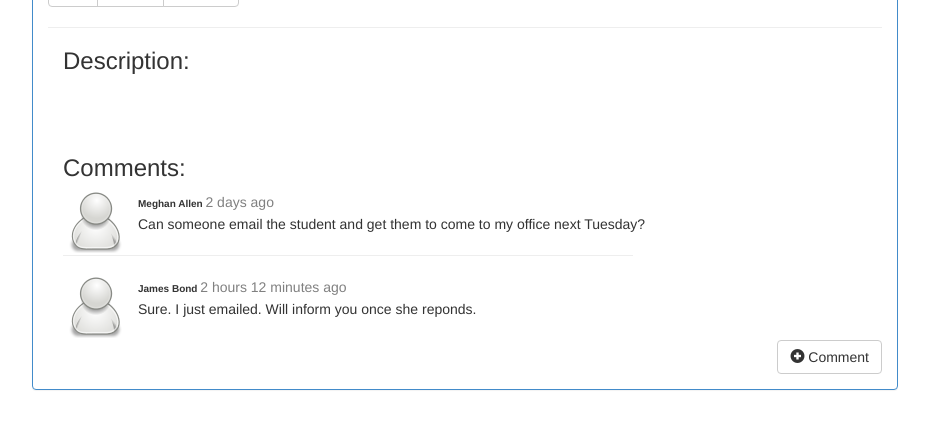
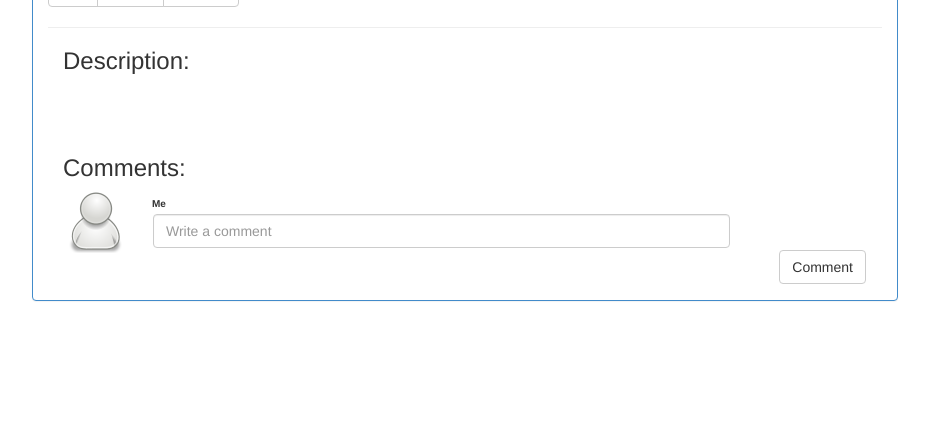
Before and after one commit to midlife83/ArgentineRose, a PHP site: page /single_issue.php in a window 1280 px wide; the page is wider, and only the part inside the window is pictured. Shown: the part 263-692 px from the top of that part, without its empty margins (175-1104 px from the left). Run offline with PHP 8.4, Linux system fonts and the light colour scheme; data that the repository does not hold is empty.

Commit message:
integreting commenting function (to be continued)

```diff
--- a/single_issue.php
+++ b/single_issue.php
@@ -103,47 +103,33 @@
      <h3>
       Comments:
      </h3>
-     <img src="assets/person.png" alt="Meghan Allen">
+  	 <img src="assets/person.png" alt="James Bond">
      <table>
       <tr>
-       <td>
-        <font size="1">
-         <strong>Meghan Allen</strong>
+       <td width="730"><strong><font size="1">  </font></strong><font size="1"><strong>&nbsp;&nbsp;&nbsp;&nbsp;&nbsp;Me</strong>
         </font>
-        <font color="gray">2 days ago</font>
-       </td>
-      </tr>
-
-      <tr>
-       <td>
-        Can someone email the student and get them to come to my office next Tuesday?
-       </td>
-      </tr>
-     </table>
-
-     <hr size="0" width="50%" align="left">
-     <img src="assets/person.png" alt="James Bond">
-     <table>
-      <tr>
-       <td>
-        <font size="1">
-         <strong>James Bond</strong>
-        </font>
-        <font color="gray">2 hours 12 minutes ago
+        <font color="gray">
         </font>
        </td>
       </tr>
 
+	<form class="form-horizontal" role="form" method="POST" action="single_issue.php">
+
       <tr>
        <td>
-        Sure. I just emailed. Will inform you once she reponds.
-       </td>
+        <div class="col-sm-10">
+          <input type="text" class="form-control" id="comment" name="comment" placeholder="Write a comment">
+        </div>
+</td>
       </tr>
+
+<tr>
+<td align="right">
+	<button type="submit" class="btn btn-default">Comment</button>
+    </form>
+    <td>
+    </tr>
      </table>
-
-    </div>
-	<button type="button" class="btn btn-default" style="float:right"><span class="glyphicon glyphicon-plus-sign"></span> Comment</button>
-   </div>
   </div>
  </div>
 </body>
```
